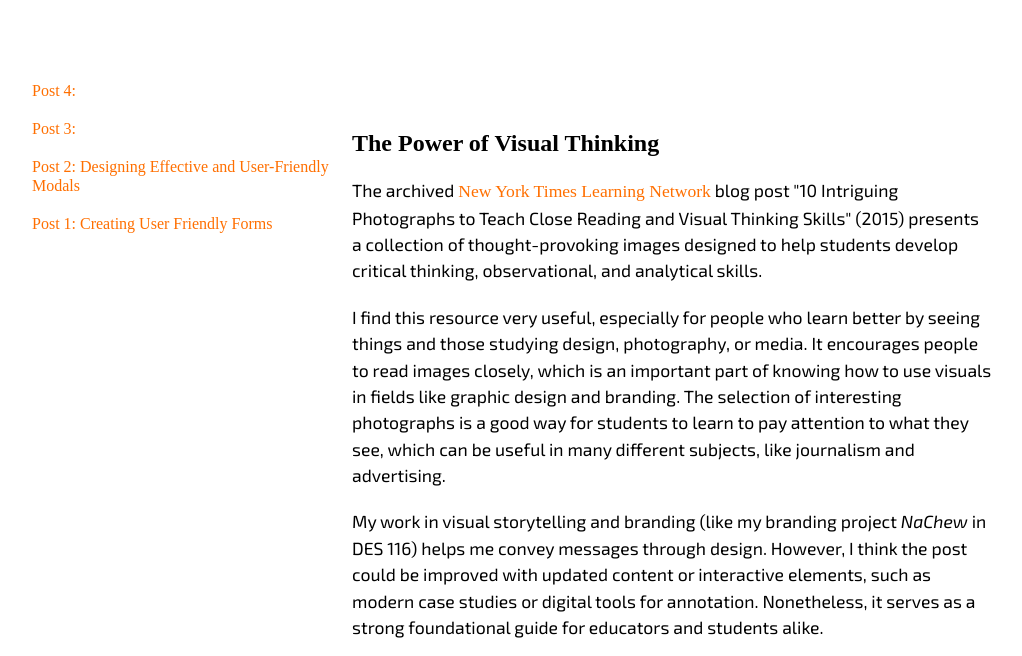
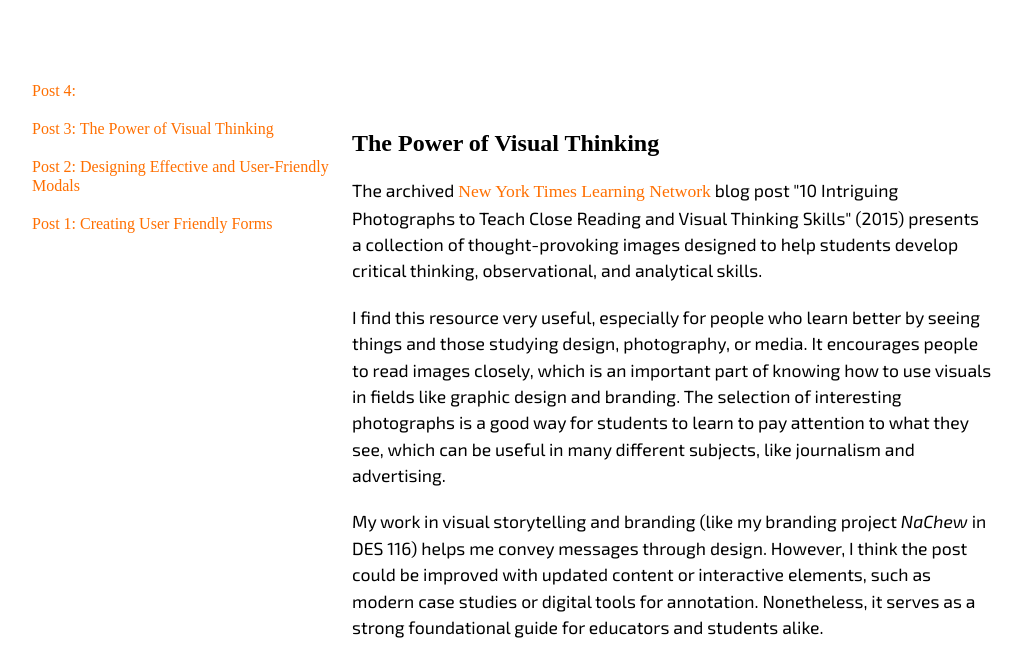
Before and after one commit to Mesazzrh/DES157a, a plain HTML site: page journal/index.html in a window 1280 px wide. Shown: the part 144-800 px from the top of the page, without its empty margins (128-1150 px from the left). Drawn offline with nearby package versions, Linux system fonts and the light colour scheme; a web font is replaced by a local one.

Commit message:
Update Post 3 link text for clarity in journal navigation

```diff
--- a/journal/index.html
+++ b/journal/index.html
@@ -19,7 +19,7 @@
         <nav>
             <ul>
                 <li><a href="">Post 4: </a></li>
-                <li><a href="#post3">Post 3: </a></li>
+                <li><a href="#post3">Post 3: The Power of Visual Thinking</a></li>
                 <li><a href="#post2">Post 2: Designing Effective and User-Friendly Modals</a></li>
                 <li><a href="#post1">Post 1: Creating User Friendly Forms</a></li>
             </ul>
```
